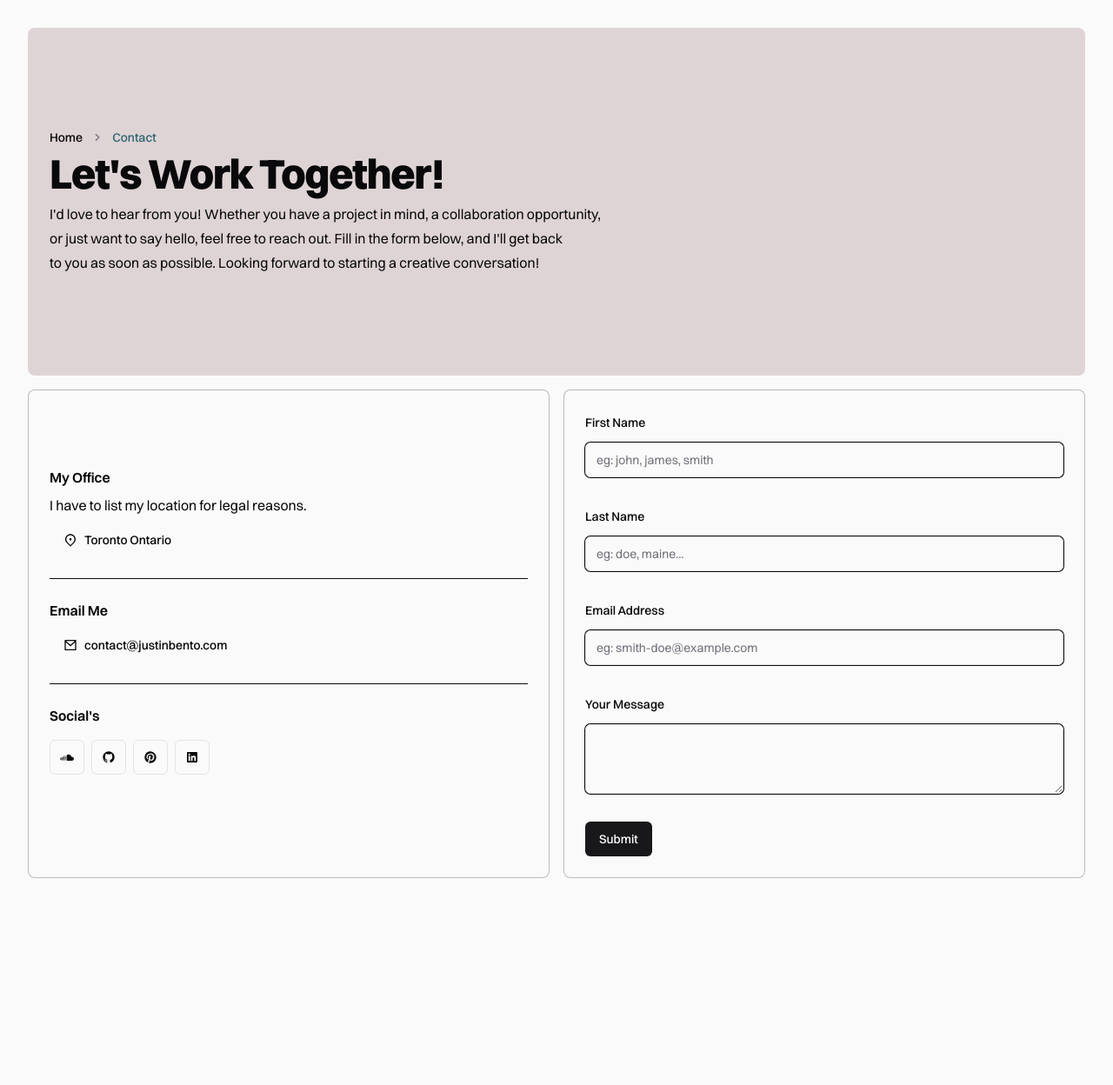
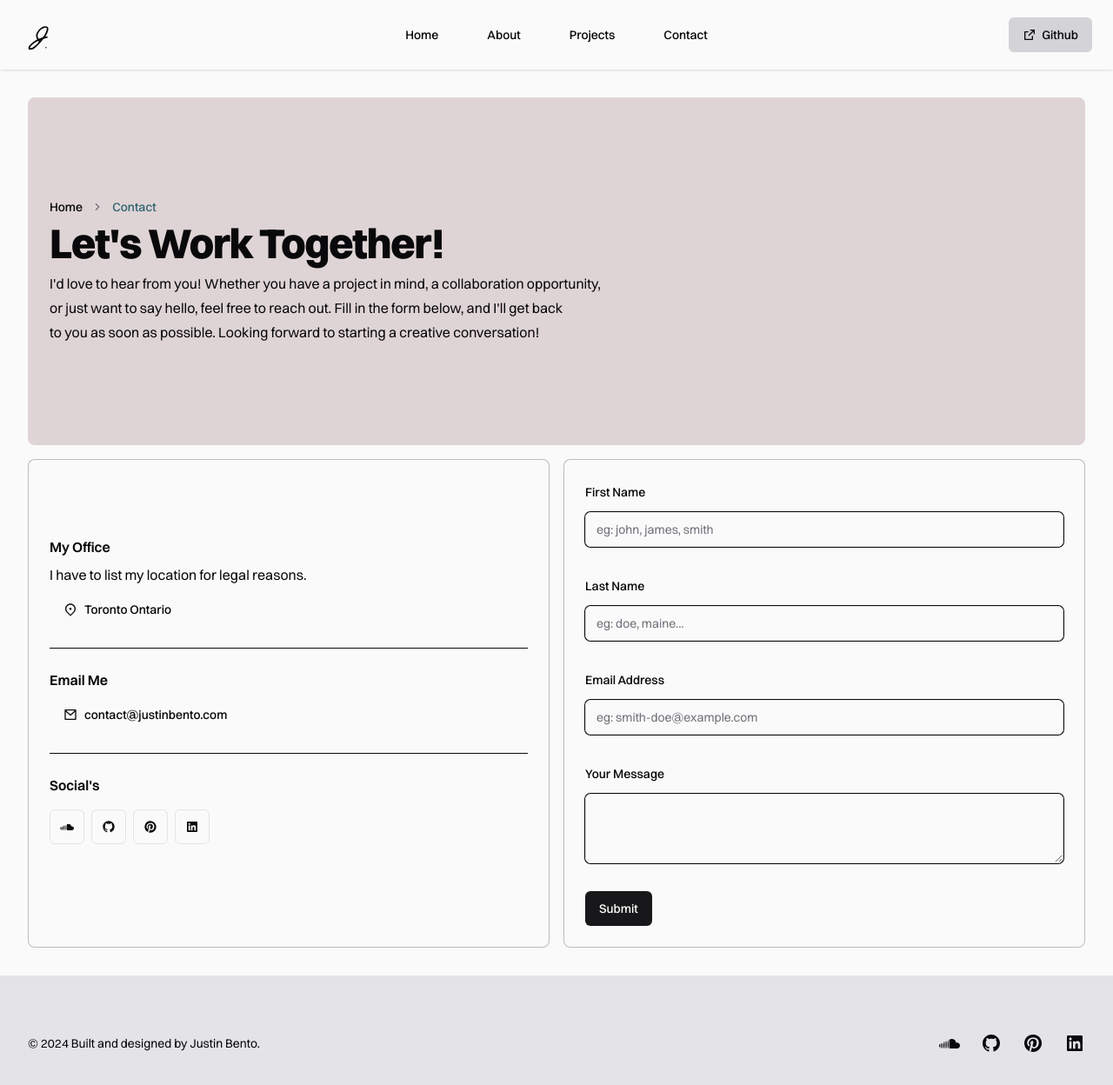
Before and after one commit to Justin-Bento/portfolio, a Next.js app: page /contact in a window 1280 px wide. Shown: the top 1248 px of the page at 87% size. Before the commit the page ends 1042 px from the top, so only its background shows below. Built offline with nearby package versions, Linux system fonts and the light colour scheme; no server answers.

Commit message:
Imported the websites header and footer to contact pages define route.

```diff
--- a/app/(frontend)/contact/page.tsx
+++ b/app/(frontend)/contact/page.tsx
@@ -12,10 +12,13 @@ import Link from "next/link";
 import { footer_navigation, IconProps } from "@/lib/data";
 import { RiMailLine, RiMapPin2Line } from "react-icons/ri";
 import ContactForm from "@/components/ContactForm";
+import Navigation from "@/components/Header";
+import Footer from "@/components/Footer";
 
 export default function page() {
   return (
     <>
+      <Navigation />
       <main className="grid grid-cols-1 md:grid-cols-12 gap-4  p-4 lg:p-8">
         <Card className="min-h-[50dvh] flex items-center justify-center col-span-12 bg-[#c6afb1]/50 border-transparent">
           <div className="px-4 py-5 sm:p-6 space-y-2">
@@ -86,6 +89,7 @@ export default function page() {
           </div>
         </Card>
       </main>
+      <Footer />
     </>
   );
 }
```
